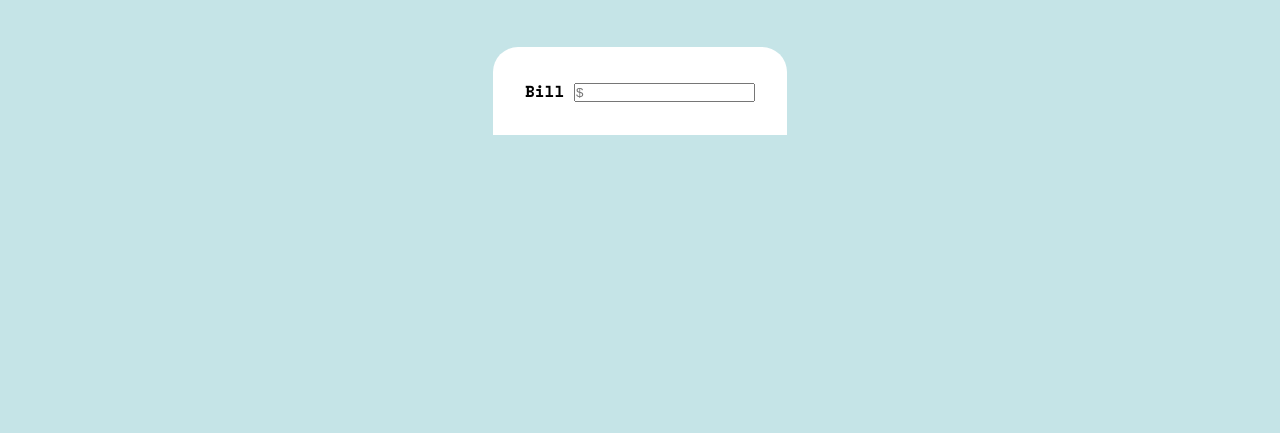
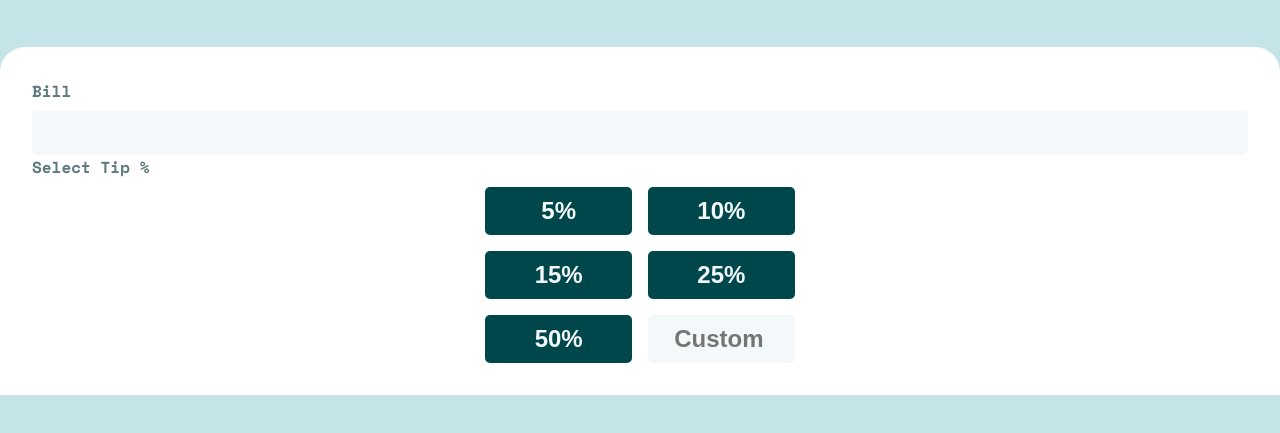
Before and after one commit to DrakeHermit/tip-calculator-app, a plain HTML site: page index.html in a window 1280 px wide. Shown: the part 107-540 px from the top of the page. Drawn offline with nearby package versions, Linux system fonts and the light colour scheme.

Commit message:
Further work on HTML and CSS

```diff
--- a/index.html
+++ b/index.html
@@ -22,18 +22,20 @@
       <h1 aria-label="Website Title"><img src="/images/logo.svg" /></h1>
     </header>
     <main class="main__body">
-      <div class="form__choices">
-        <form>
-          <label for="bill-price">
-            Bill
-            <input
-              type="number"
-              placeholder="$"
-              name="bill-price"
-              id="bill-price"
-            />
-          </label>
-        </form>
+      <div class="main__choices">
+        <label for="bill-price">
+          Bill
+        </label>
+        <input type="number" name="bill-price" id="bill-price" />
+        <label for="tip-selection">Select Tip %</label>
+        <div class="tip__grid">
+          <input type="button" value="5%" />
+          <input type="button" value="10%" />
+          <input type="button" value="15%" />
+          <input type="button" value="25%" />
+          <input type="button" value="50%" />
+          <input type="number" placeholder="Custom" />
+        </div>
       </div>
     </main>
   </body>
--- a/style.css
+++ b/style.css
@@ -3,12 +3,27 @@
 :root {
   --light-grayish-cyan: hsl(185, 41%, 84%);
   --white-color: #fff;
+  --input-color: #F3F9FA;
+  --label-color: #5E7A7D;
+  --primary-color: #00474B;
 }
 
 * {
   box-sizing: border-box;
   margin: 0;
   padding: 0;
+}
+
+label {
+  color: var(--label-color);
+  margin-bottom: 0.5rem;
+  font-weight: 700;
+}
+
+input {
+  font-size: 24px;
+  border: none;
+  border-radius: 5px;
 }
 
 img {
@@ -33,4 +48,39 @@ body {
   background-color: var(--white-color);
   border-radius: 25px 25px 0 0;
   padding: 2rem;
+  width: 100%;
+
+  .main__choices {
+    display: flex;
+    flex-direction: column;
+
+    #bill-price {
+      padding: 0.5rem 0.8rem;
+      font-weight: 700;
+      color: var(--primary-color);
+      text-align: right;
+      background-color: var(--input-color);
+    }
+
+    .tip__grid {
+      display: grid;
+      grid-template-columns: repeat(2, 9.164rem);
+      gap: 1rem;
+      align-self: center;
+
+      input[type = 'button'], input[type = 'number'] {
+        padding-block: 0.63rem;
+        color: var(--input-color);
+        background-color: var(--primary-color);
+        font-weight: 700;
+
+        &:last-child {
+          color: var(--label-color);
+          background-color: var(--input-color);
+          text-align: right;
+          padding-right: 1rem;
+        }
+      }
+    }
+  }
 }
```
Also changed, not shown: 1 other file.
